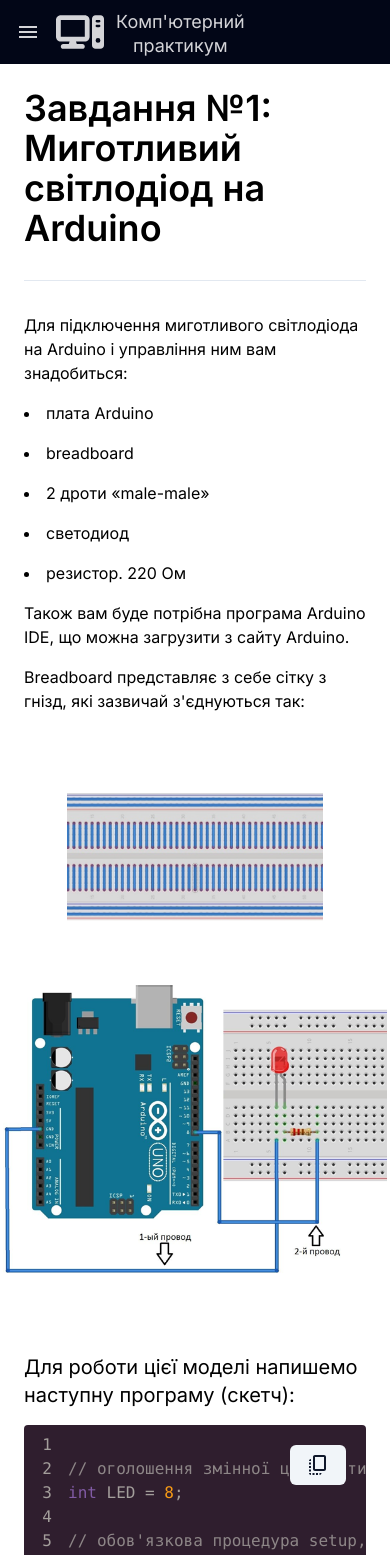
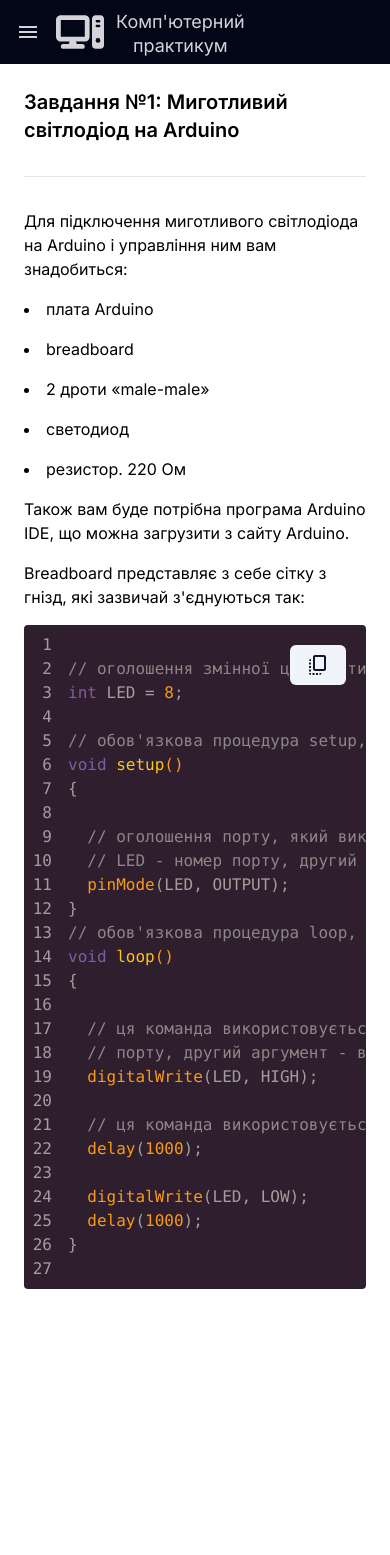
Before and after one commit to VasukPasuk/computer-practice, a Next.js app: page /arduino-programming/lab1 in a window 390 px wide. Shown: the top 1555 px of the page. After the commit the page ends 1313 px from the top, so only its background shows below. Built offline with nearby package versions, Linux system fonts and the light colour scheme.

Commit message:
add: lab1

```diff
--- a/app/arduino-programming/lab1/page.tsx
+++ b/app/arduino-programming/lab1/page.tsx
@@ -34,12 +34,12 @@
 }
   `
   return (
-    <section className="p-6 max-w-[1300px] flex flex-col gap-y-4">
-      <h1 className="text-4xl font-semibold">
+    <section className="p-6 max-w-[1300px] flex flex-col gap-y-4 w-full flex-1">
+      <h1 className="lg:text-4xl text-xl font-semibold w-full">
         Завдання №1: {ARDUINO_PROGRAMMING_LABS[0].tasks[0].lab_name}
       </h1>
       <Separator className="my-4"/>
-      <p>Для підключення миготливого світлодіода на Arduino і управління ним вам знадобиться:</p>
+      <ul>Для підключення миготливого світлодіода на Arduino і управління ним вам знадобиться:</ul>
       <li>плата Arduino</li>
       <li>breadboard</li>
       <li>2 дроти «male-male»</li>
@@ -47,27 +47,27 @@
       <li>резистор. 220 Ом</li>
       <p>Також вам буде потрібна програма Arduino IDE, що можна загрузити з сайту Arduino.</p>
       <p>Breadboard представляє з себе сітку з гнізд, які зазвичай з&#39;єднуються так:</p>
-      <div className="flex lg:flex-row lg:gap-x-16 flex-col gap-y-16 items-center justify-center my-16">
-        <div className="relative w-64 h-32">
-          <Image
-            src={"/lab1-i-1.png"}
-            alt={"Картинка до лабораторної роботи №1"}
-            fill
-            className="object-cover"
-          />
-        </div>
-        <div className="relative w-96 h-72">
-          <Image
-            src={"/lab1-i-2.png"}
-            alt={"Картинка до лабораторної роботи №1"}
-            fill
-            className="object-cover"
-          />
-        </div>
-      </div>
-      <p className="text-xl">
-        Для роботи цієї моделі напишемо наступну програму (скетч):
-      </p>
+      {/*<div className="flex lg:flex-row lg:gap-x-16 flex-col gap-y-16 items-center justify-center my-16">*/}
+      {/*  <div className="relative w-64 h-32">*/}
+      {/*    <Image*/}
+      {/*      src={"/lab1-i-1.png"}*/}
+      {/*      alt={"Картинка до лабораторної роботи №1"}*/}
+      {/*      fill*/}
+      {/*      className="object-cover"*/}
+      {/*    />*/}
+      {/*  </div>*/}
+      {/*  <div className="relative w-96 h-72">*/}
+      {/*    <Image*/}
+      {/*      src={"/lab1-i-2.png"}*/}
+      {/*      alt={"Картинка до лабораторної роботи №1"}*/}
+      {/*      fill*/}
+      {/*      className="object-cover"*/}
+      {/*    />*/}
+      {/*  </div>*/}
+      {/*</div>*/}
+      {/*<p className="text-xl">*/}
+      {/*  Для роботи цієї моделі напишемо наступну програму (скетч):*/}
+      {/*</p>*/}
       <div className="relative">
         <SyntaxHighlighter
           language="cpp"
@@ -75,7 +75,8 @@
           showLineNumbers
           wrapLines
           customStyle={{
-            borderRadius: "0.25rem"
+            borderRadius: "0.25rem",
+            width: "100%"
           }}
         >
           {codeString}
```
